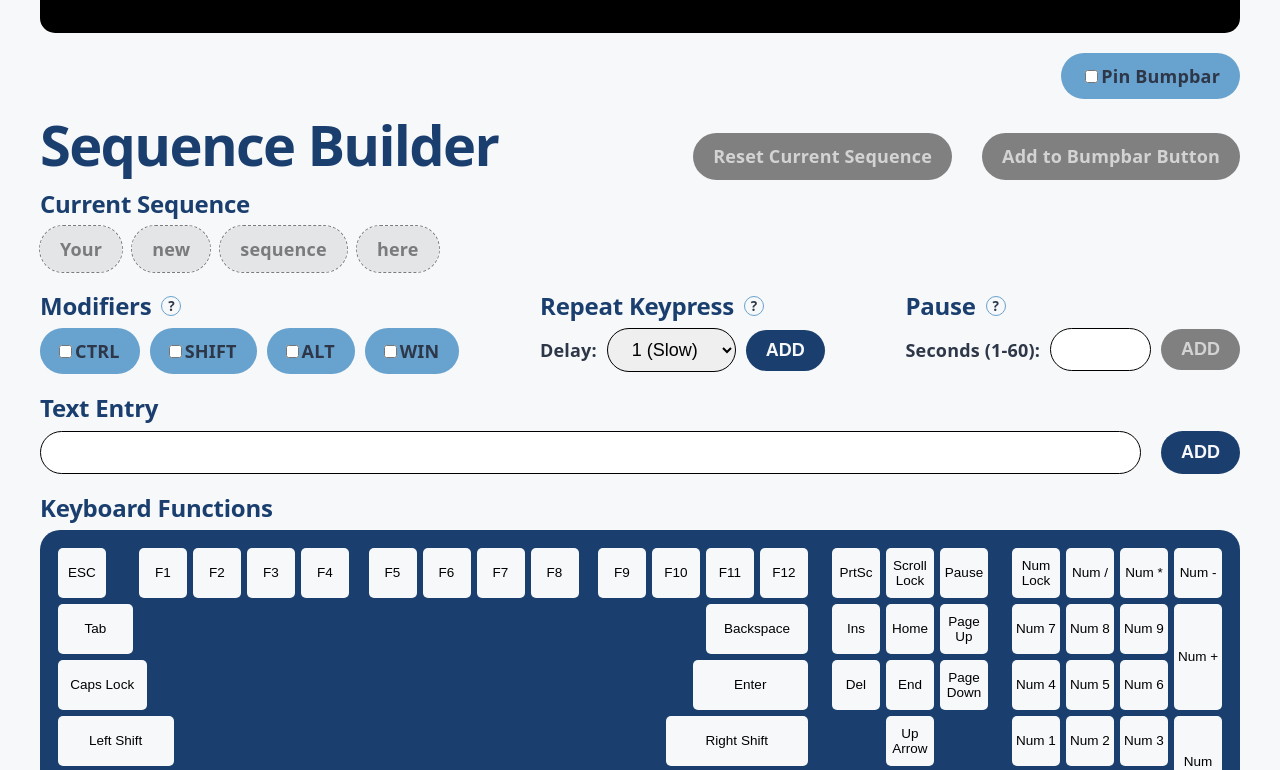
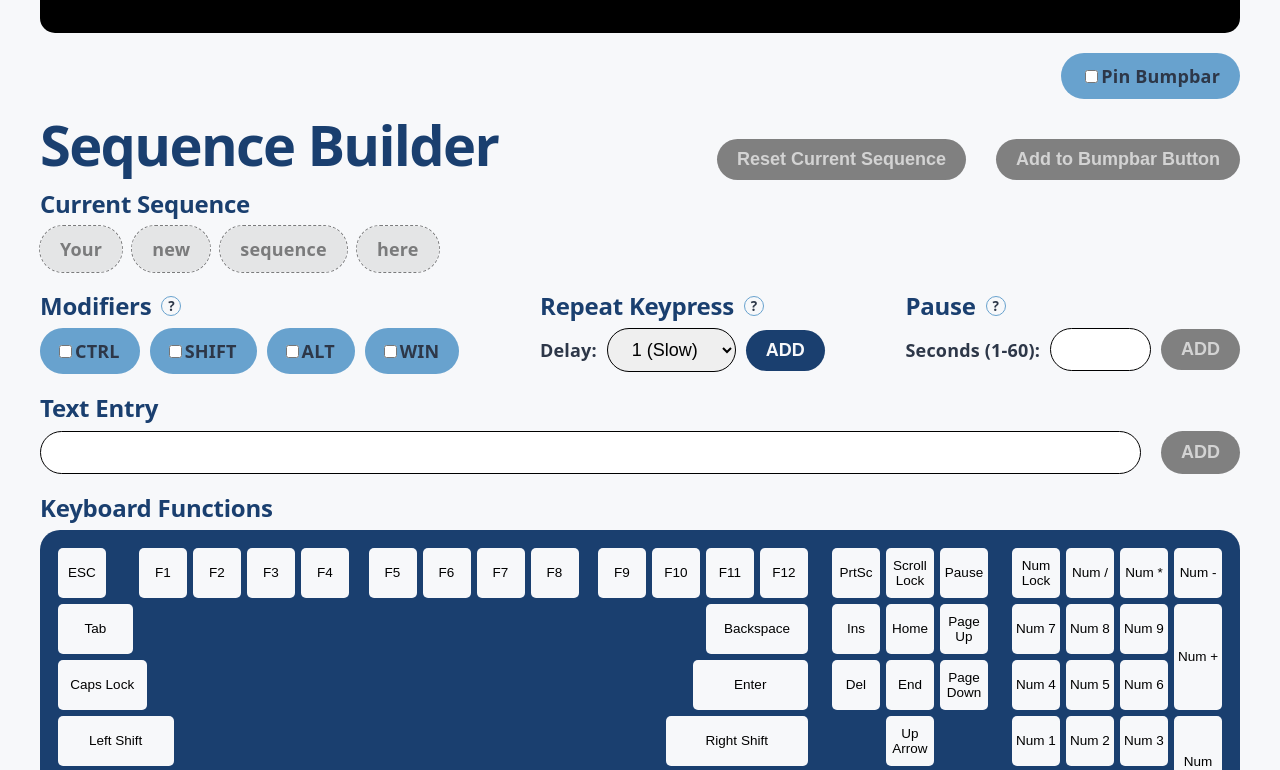
Before and after one commit to reecejpetty/krs-configurator, a React (Vite) app: page / in a window 1280 px wide. Shown: the part 660-1430 px from the top of the page. Built offline with nearby package versions, Linux system fonts and the light colour scheme.

Commit message:
Use disabled pseudo-class for buttons

```diff
--- a/src/components/SequenceBuilder/SequenceBuilder.jsx
+++ b/src/components/SequenceBuilder/SequenceBuilder.jsx
@@ -74,14 +74,16 @@ function SequenceOptions() {
 
   return (
     <div className={styles.sequenceOptions}>
-      <div
-        className={sequence.sequence.length > 0 ? `${styles.optionButton} ${styles.resetOption}` : `${styles.optionButton} ${styles.disabled}`}
+      <button
+        className={`${styles.optionButton} ${styles.resetOption}`}
         onClick={handleReset}
-      >Reset Current Sequence</div>
-      <div
-        className={sequence.sequence.length > 0 ? `${styles.optionButton} ${styles.addOption}` : `${styles.optionButton} ${styles.disabled}`}
+        disabled={sequence.sequence.length === 0}
+      >Reset Current Sequence</button>
+      <button
+        className={`${styles.optionButton} ${styles.addOption}`}
         onClick={handleSubmit}
-      >Add to Bumpbar Button</div>
+        disabled={sequence.sequence.length === 0}
+      >Add to Bumpbar Button</button>
     </div>
   )
 }
@@ -195,7 +197,7 @@ function KeypressModifiers({ modifiers, setModifiers, string }) {
     <div className={styles.keypressModifiers}>
       <div className={styles.flexRow}>
         <h2>Modifiers</h2>
-        <Tooltip text={<span>Enter any keypress with modifiers. Useful for sending multi-keypress inputs like <b>CTRL+ALT+DEL</b> or <b>CTRL+a</b>. Check any modifier needed and then either click desired keyboard function or enter key in Text Entry box (NOTE: Only one keypress can be assigned with modifiers at a time. Checkboxes are disabled if textbox is longer than one character.)</span>} />
+        <Tooltip text={<span>Enter any keypress with modifiers. Useful for sending multi-keypress inputs like <b>CTRL+ALT+DEL</b> or <b>CTRL+a</b>. Check any modifier needed and then either click desired keyboard function or enter key in Text Entry box.<br/>(<b>NOTE:</b> Only one keypress can be assigned with modifiers at a time. Checkboxes are disabled if Text Entry box is longer than one character.)</span>} />
       </div>
       <div className={styles.modifierCheckboxes}>
         {modifierArray.map((modifier) => (
@@ -254,7 +256,8 @@ function AddRepeat() {
         </div>
         <button
           type="submit"
-          className={sequence.sequence.length === 0 ? styles.addButton : `${styles.addButton} ${styles.disabled}`}
+          className={styles.addButton}
+          disabled={sequence.sequence.length > 0}
         >ADD</button>
       </form>
     </div>
@@ -291,7 +294,8 @@ function AddPause() {
         </div>
         <button
           type="submit"
-          className={(pause !== "" && pause > 0 && pause <= 60) ? styles.addButton : `${styles.addButton} ${styles.disabled}` }
+          className={styles.addButton}
+          disabled={(pause === "" || pause === 0 || pause > 60)}
         >ADD</button>
       </form>
     </div>
@@ -327,7 +331,7 @@ function StringEntry({ string, setString, modifiers, modifierString }) {
       <h2>Text Entry</h2>
       <form className={styles.stringEntryInput} onSubmit={handleSubmit}>
         <input type="text" value={string} onChange={handleChange} />
-        <button type="submit" className={styles.addButton}>ADD</button>
+        <button type="submit" className={styles.addButton} disabled={string.length === 0}>ADD</button>
       </form>
     </div>
   )
@@ -367,7 +371,7 @@ function KeyboardFunctions({ modifierString }) {
         {"value": "[L_CTRL]", "text": "Left Ctrl", "spacing": "u1_5"},
         {"value": "[L_WIN]", "text": "Left\nWin", "spacing": "u1"},
         {"value": "[L_ALT]", "text": "Left\nAlt", "spacing": "u1_25"},
-        {"value": "", "text": "", "spacing": "spacebar"},
+        {"value": "[SPACE]", "text": "Spacebar", "spacing": "spacebar"},
         {"value": "[R_ALT]", "text": "Right\nAlt", "spacing": "u1_25"},
         {"value": "[R_WIN]", "text": "Right\nWin", "spacing": "u1"},
         {"value": "[MENU]", "text": "Menu", "spacing": "u1"},
--- a/src/components/SequenceBuilder/SequenceBuilder.module.css
+++ b/src/components/SequenceBuilder/SequenceBuilder.module.css
@@ -265,12 +265,8 @@
     cursor: pointer;
 }
 
-.disabled {
-    color: lightgray;
-    background-color: gray;
-}
-
-.disabled:hover {
+.addButton:disabled,
+.optionButton:disabled {
     color: lightgray;
     background-color: gray;
     cursor: default;
```
